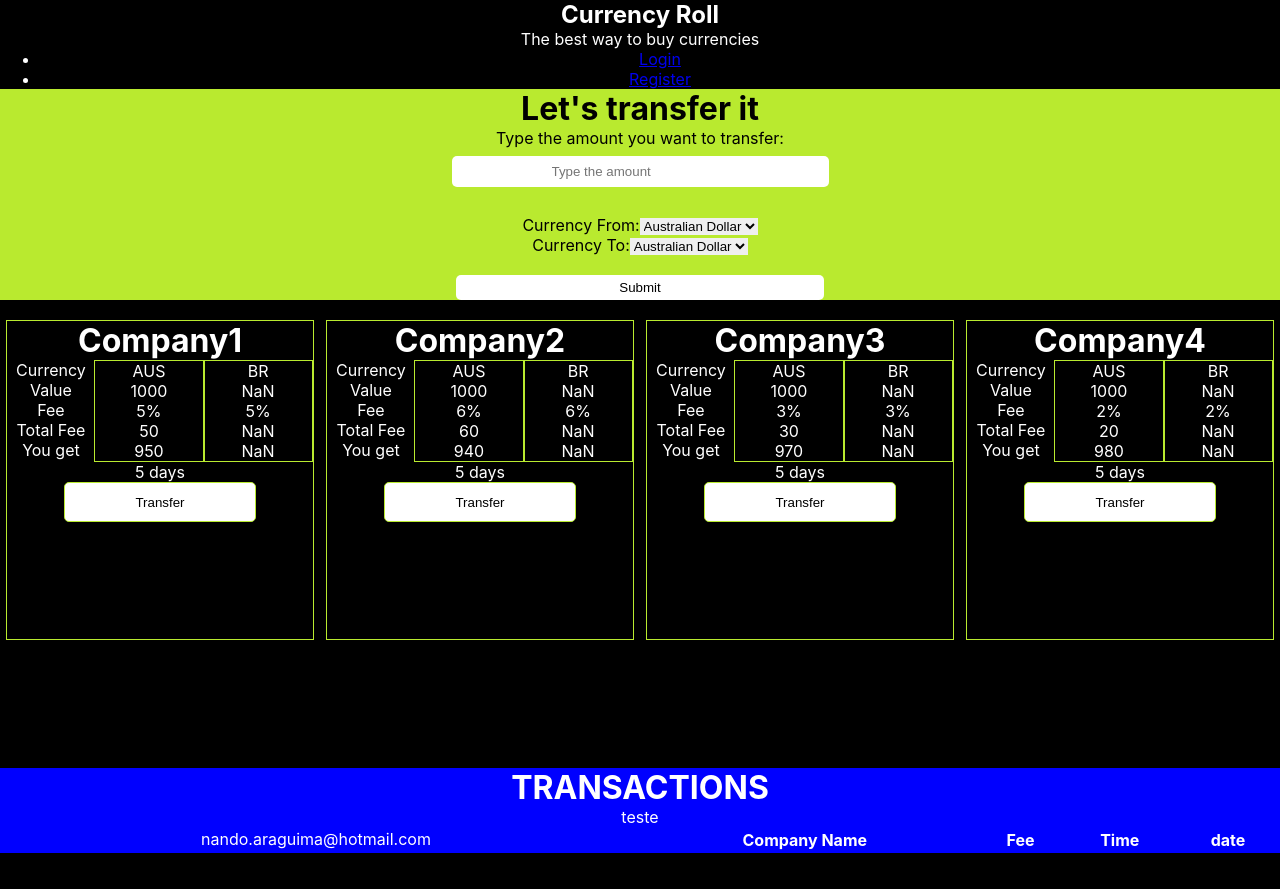
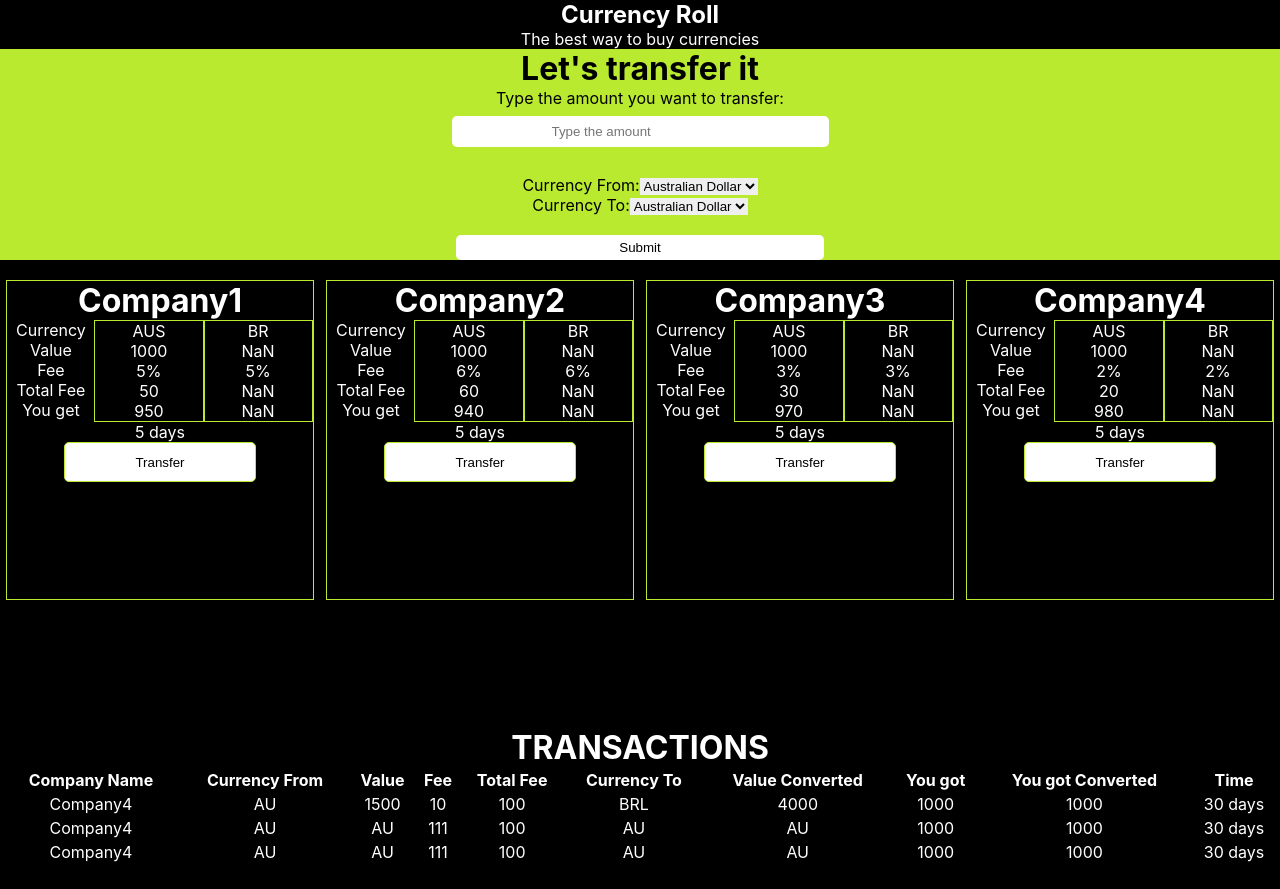
Before and after one commit to Fe-nando13/FAM, a React (Create React App) app in the folder fam/: page /company in a window 1280 px wide. After the commit the page ends 865 px from the top, so only its background shows below. Built offline with nearby package versions, Linux system fonts and the light colour scheme.

Commit message:
New version

```diff
--- a/fam/public/index.html
+++ b/fam/public/index.html
@@ -9,21 +9,10 @@
       name="description"
       content="Web site created using create-react-app"
     />
-    <link rel="apple-touch-icon" href="%PUBLIC_URL%/logo192.png" />
-    <!--
-      manifest.json provides metadata used when your web app is installed on a
-      user's mobile device or desktop. See https://developers.google.com/web/fundamentals/web-app-manifest/
-    -->
+    <!-- <link rel="apple-touch-icon" href="%PUBLIC_URL%/logo192.png" /> -->
+
     <link rel="manifest" href="%PUBLIC_URL%/manifest.json" />
-    <!--
-      Notice the use of %PUBLIC_URL% in the tags above.
-      It will be replaced with the URL of the `public` folder during the build.
-      Only files inside the `public` folder can be referenced from the HTML.
 
-      Unlike "/favicon.ico" or "favicon.ico", "%PUBLIC_URL%/favicon.ico" will
-      work correctly both with client-side routing and a non-root public URL.
-      Learn how to configure a non-root public URL by running `npm run build`.
-    -->
     <title>FAM Project</title>
   </head>
   <body>
--- a/fam/src/Navbar.js
+++ b/fam/src/Navbar.js
@@ -8,14 +8,14 @@ function Navbar() {
         <h2>Currency Roll</h2>
         <p>The best way to buy currencies</p>
       </div>
-      <ul className="navbar-links">
+      {/* <ul className="navbar-links">
         <li>
           <a href="#">Login</a>
         </li>
         <li>
           <a href="#">Register</a>
         </li>
-      </ul>
+      </ul> */}
     </nav>
   );
 }
--- a/fam/src/components/Comparing.jsx
+++ b/fam/src/components/Comparing.jsx
@@ -37,7 +37,7 @@ export default function Comparing(props) {
         <div className="currencyFrom">
 
           <p>{props.cf}</p> {/*currency from */}
-          {props.v}          {/*value to transfer */}
+          <p>{props.v}</p>        {/*value to transfer */}
           <p>{`${props.fee * 100}%`}</p> {/*fee */}
           <p>{feeTotal}</p> {/*fee */}
           <p>{youGet}</p>
--- /dev/null
+++ b/fam/src/components/TableTransactions.jsx
@@ -0,0 +1,21 @@
+import React from 'react'
+
+
+export default function TableTransactions(props){
+
+    return (
+        <tbody>
+            <td>{props.compName}</td>
+            <td>{props.currFrom}</td>
+            <td>{props.value}</td>
+            <td>{props.Fee}</td>
+            <td>{props.totalFee}</td>
+            <td>{props.currTo}</td>
+            <td>{props.valueConv}</td>
+            <td>{props.youGot}</td>
+            <td>{props.youGotConv}</td>
+            <td>{props.time}</td>
+        </tbody>
+    )
+
+}
--- a/fam/src/components/Transactions.jsx
+++ b/fam/src/components/Transactions.jsx
@@ -2,7 +2,7 @@ import React from "react";
 
 export default function Transactions(props) {
   return (
-    <div className="">
+    <div>
       <p>{props.cn}</p>
       <p>{props.v}</p>
       <p>{props.cf}</p>
--- a/fam/src/components/TransactionsList.js
+++ b/fam/src/components/TransactionsList.js
@@ -1,48 +1,45 @@
 function transactionList() {
   const transactionList = [
-    {
-      email: "nando.araguima@hotmail.com",
-      transaction: [
         {
-          companyName: "Company1",
+          companyName: "Company4",
+          currencyFrom: 'AU',
+          value: 1500,
+          fee: 10,
+          totalFee: 100,
+          currencyTo: 'BRL',
+          valueConv: 4000,
+          youGot: 1000,
+          youGotConv: 1000,
+          time: '30 days',
+
+        },
+        {
+          companyName: "Company4",
+          currencyFrom: 'AU',
+          value: 'AU',
           fee: 111,
-          time: "5 days",
-          date: "13/10/2023"
+          totalFee: 100,
+          currencyTo: 'AU',
+          valueConv: 'AU',
+          youGot: 1000,
+          youGotConv: 1000,
+          time: '30 days',
+
+        },
+        {
+          companyName: "Company4",
+          currencyFrom: 'AU',
+          value: 'AU',
+          fee: 111,
+          totalFee: 100,
+          currencyTo: 'AU',
+          valueConv: 'AU',
+          youGot: 1000,
+          youGotConv: 1000,
+          time: '30 days',
+
         },
       ]
-    },
-    {
-      email: "joao@hotmail.com",
-      transaction: [
-        {
-          companyName: "Company1",
-          fee: 111,
-          time: "5 days",
-          date: "13/10/2023"
-        },
-      ]
-    }
-  ];
-        // {
-        //   companyName: "Company2",
-        //   fee: 222,
-        //   time: "5 days",
-        //   date: "13/10/2023"
-
-        // },
-        // {
-        //   companyName: "Company3",
-        //   fee: 333,
-        //   time: "5 days",
-        //   date: "13/10/2023"
-        // },
-        // {
-        //   companyName: "Company4",
-        //   fee: 1010,
-        //   time: "5 days",
-        //   date: "13/10/2023"
-        // },
-
 
   return transactionList;
 }
--- a/fam/src/index.js
+++ b/fam/src/index.js
@@ -1,10 +1,10 @@
 import React from 'react';
-import ReactDOM from 'react-dom/client';
+
 import './index.css';
 import App from './App';
 
 // LOGIN
-import { StrictMode } from "react";
+
 import { createRoot } from "react-dom/client";
 
 
--- a/fam/src/pages/Company.jsx
+++ b/fam/src/pages/Company.jsx
@@ -6,6 +6,7 @@ import Comparing from "../components/Comparing";
 // IMPORTAR A LISTA
 import companyList from "../components/companyList";
 import transactionList from "../components/TransactionsList.js";
+import TableTransactions from "../components/TableTransactions";
 
 
 export default function App() {
@@ -49,6 +50,29 @@ export default function App() {
     console.log(list);
     console.log(transaction.transaction.companyName)
   };
+
+  // const [newTransaction, setnewTransaction] = useState(transaction)
+
+  // const saveTransac = ()=>{
+  //   setnewTransaction();
+  //   transaction.push(
+  //     {
+  //       companyName: "FErnando",
+  //       currencyFrom: 'AU',
+  //       value: 1500,
+  //       fee: 10,
+  //       totalFee: 100,
+  //       currencyTo: 'BRL',
+  //       valueConv: 4000,
+  //       youGot: 1000,
+  //       youGotConv: 1000,
+  //       time: '30 days',
+
+  //     }
+
+  //   )
+  //   console.log(transaction)
+  // }
 
   return (
     <div className="containerCompany">
@@ -96,42 +120,55 @@ export default function App() {
         {list.map((list) => (
           <Comparing
             cn={list.companyName}
+            cf={currencyFrom}
             v={money}
-            cf={currencyFrom}
+            fee={list.fee}
             ct={currencyTo}
             ctime={list.time}
-            fee={list.fee}
-            fee2={money > 100 ? "variable fee" : "fixed fee"}
-            result={() => console.log(list.companyName, list.fee, money, currencyFrom, currencyTo)}
+            result={() => console.log(list.companyName, list.fee, money, currencyFrom, currencyTo, list.time)}
           />
         ))}
       </div>
+
+
       <div className="transactionsContainer">
+      <h1>TRANSACTIONS</h1>
+      <table>
+        <tr>
 
-          <h1>TRANSACTIONS</h1>
-          {"teste"}
-          <table>
-            <thead>
-              <tr>
-              {transaction[0].email}
             <th>Company Name</th>
+            <th>Currency From</th>
+            <th>Value</th>
             <th>Fee</th>
+            <th>Total Fee</th>
+            <th>Currency To</th>
+            <th>Value Converted</th>
+            <th>You got</th>
+            <th>You got Converted</th>
             <th>Time</th>
-                <th>date</th>
+
         </tr>
-            </thead>
-            {/* <tbody>
-              {transaction.transaction.map((transaction, index) => (
-                <tr key={index}>
-                  <td>{transaction.companyName}</td>
-                  <td>{transaction.fee}</td>
-                  <td>{transaction.time}</td>
-                  <td>{transaction.date}</td>
-                </tr>
+
+
+
+          {transaction.map((transaction)=>(
+            <TableTransactions
+              compName={transaction.companyName}
+              currFrom={transaction.currencyFrom}
+              value={transaction.value}
+              Fee={transaction.fee}
+              totalFee={transaction.totalFee}
+              currTo={transaction.currencyTo}
+              valueConv={transaction.valueConv}
+              youGot={transaction.youGot}
+              youGotConv={transaction.youGotConv}
+              date={transaction.companyName}
+              time={transaction.time}
+            />
           ))}
-            </tbody> */}
       </table>
       </div>
+
     </div>
   );
 }
--- a/fam/src/pages/Login.jsx
+++ b/fam/src/pages/Login.jsx
@@ -42,7 +42,6 @@ export const Login = (props) => {
           onChange={(e) => setEmail(e.target.value)}
 
         />
-
         <label htmlFor="password">Password</label>
         <input
           type="password"
--- a/fam/src/pages/company.css
+++ b/fam/src/pages/company.css
@@ -27,7 +27,7 @@
 
 
 .transactionsContainer{
-    background-color: blue;
+
     display: flex;
     flex-direction: column;
 }
--- a/fam/src/pages/mainPage.jsx
+++ b/fam/src/pages/mainPage.jsx
@@ -21,7 +21,7 @@ function MainPage(){
     return(
         <div className="container">
 
-            <img class="imagePlane" src={moneyPlane} alt=" " />
+            <img className="imagePlane" src={moneyPlane} alt=" " />
             <div className="titleBox">
                 <h1 className="titleMain">Get the best rates</h1>
                 <h2>We are going to compare the best sites to buy currencies for you in less than 10 seconds</h2>
```
Also changed, not shown: fam/public/manifest.json. Lines whose indentation alone changed are shown as unchanged.
